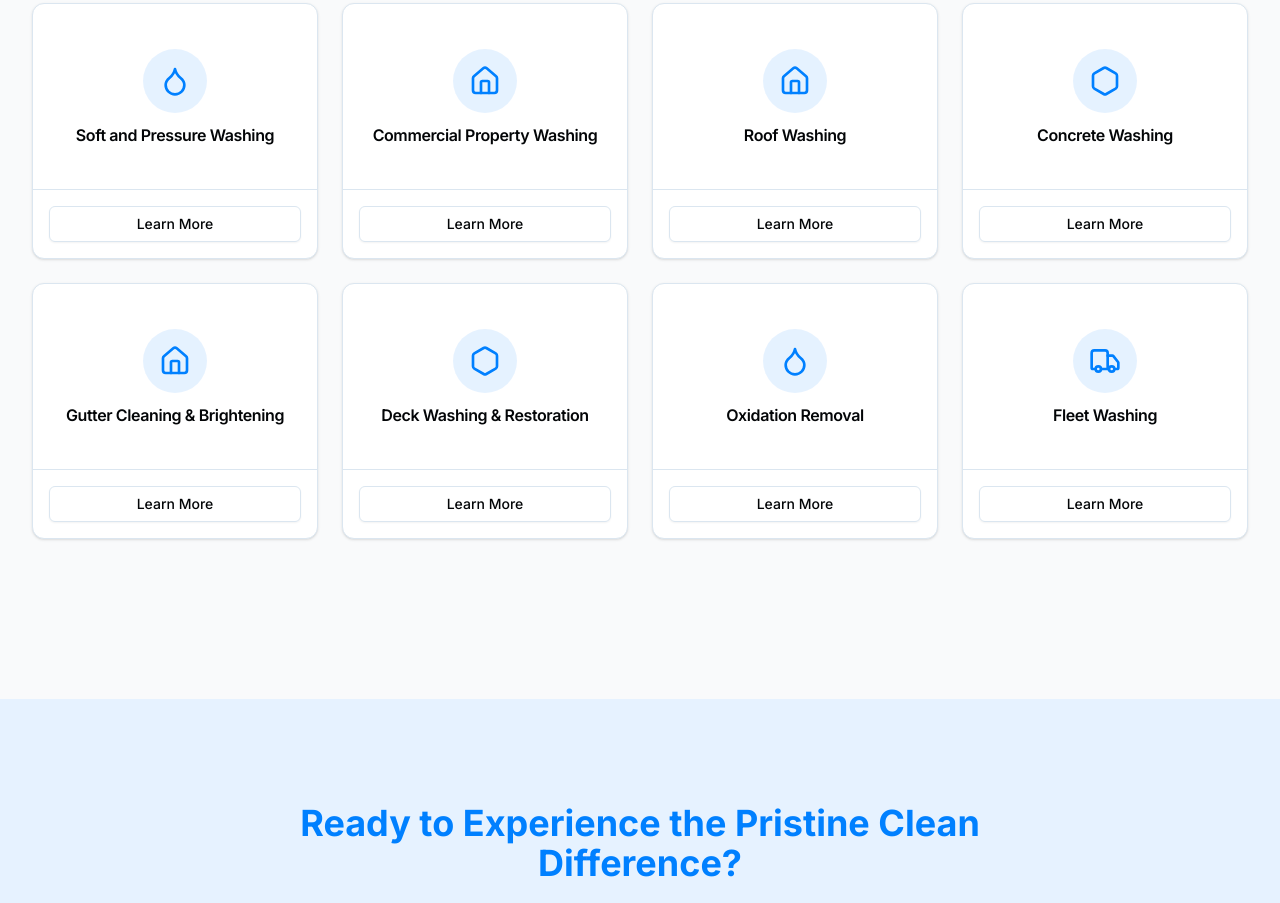
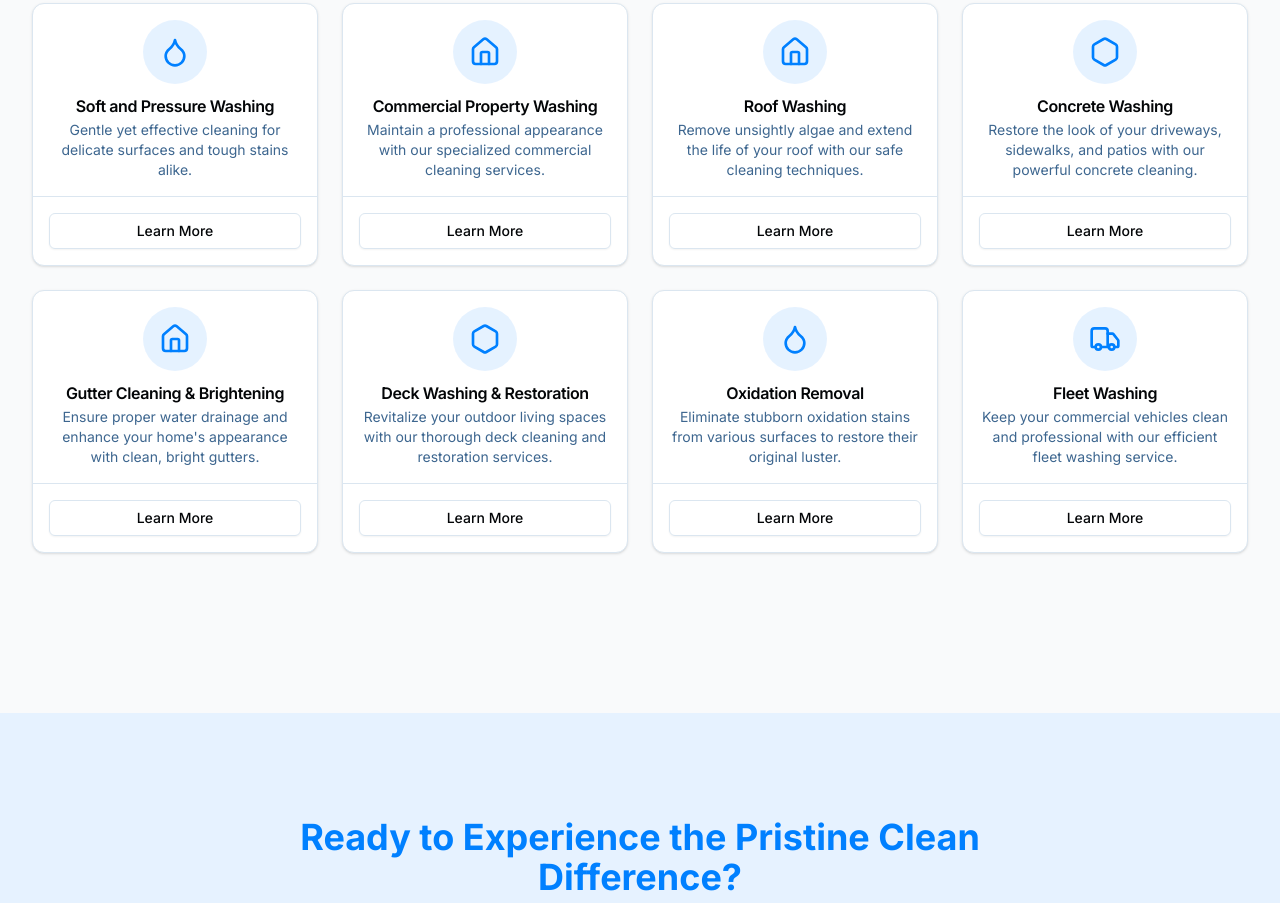
Before and after one commit to arayer143/pristine-clean-softwash, a Next.js app: page / in a window 1280 px wide. Shown: the part 2140-3043 px from the top of the page. Built offline with nearby package versions, Linux system fonts and the light colour scheme; no server answers.

Commit message:
added descriptive text to the our-services section on the home page

```diff
--- a/components/Home Page/our-services.tsx
+++ b/components/Home Page/our-services.tsx
@@ -8,14 +8,54 @@ import { Button } from "@/components/ui/button"
 import { Droplet, Home, Hexagon, Truck } from 'lucide-react'
 
 const services = [
-  { title: "Soft and Pressure Washing", icon: Droplet, href: "/services/soft-and-pressure-washing" },
-  { title: "Commercial Property Washing", icon: Home, href: "/services/commercial-properties" },
-  { title: "Roof Washing", icon: Home, href: "/services/roof-washing" },
-  { title: "Concrete Washing", icon: Hexagon, href: "/services/concrete-washing" },
-  { title: "Gutter Cleaning & Brightening", icon: Home, href: "/services/gutter-cleaning" },
-  { title: "Deck Washing & Restoration", icon: Hexagon, href: "/services/concrete-washing" },
-  { title: "Oxidation Removal", icon: Droplet, href: "/services/oxidation" },
-  { title: "Fleet Washing", icon: Truck, href: "/services/fleet-cleaning" },
+  {
+    title: "Soft and Pressure Washing",
+    icon: Droplet,
+    href: "/services/soft-and-pressure-washing",
+    description: "Gentle yet effective cleaning for delicate surfaces and tough stains alike."
+  },
+  {
+    title: "Commercial Property Washing",
+    icon: Home,
+    href: "/services/commercial-properties",
+    description: "Maintain a professional appearance with our specialized commercial cleaning services."
+  },
+  {
+    title: "Roof Washing",
+    icon: Home,
+    href: "/services/roof-washing",
+    description: "Remove unsightly algae and extend the life of your roof with our safe cleaning techniques."
+  },
+  {
+    title: "Concrete Washing",
+    icon: Hexagon,
+    href: "/services/concrete-washing",
+    description: "Restore the look of your driveways, sidewalks, and patios with our powerful concrete cleaning."
+  },
+  {
+    title: "Gutter Cleaning & Brightening",
+    icon: Home,
+    href: "/services/gutter-cleaning",
+    description: "Ensure proper water drainage and enhance your home's appearance with clean, bright gutters."
+  },
+  {
+    title: "Deck Washing & Restoration",
+    icon: Hexagon,
+    href: "/services/deck-washing",
+    description: "Revitalize your outdoor living spaces with our thorough deck cleaning and restoration services."
+  },
+  {
+    title: "Oxidation Removal",
+    icon: Droplet,
+    href: "/services/oxidation",
+    description: "Eliminate stubborn oxidation stains from various surfaces to restore their original luster."
+  },
+  {
+    title: "Fleet Washing",
+    icon: Truck,
+    href: "/services/fleet-cleaning",
+    description: "Keep your commercial vehicles clean and professional with our efficient fleet washing service."
+  },
 ]
 
 const containerVariants = {
@@ -72,7 +112,7 @@ export default function ServicesSection() {
             onHoverEnd={() => setHoveredIndex(null)}
           >
             <Card
-              className="h-64 w-full transition-all duration-300 flex flex-col items-center text-center overflow-hidden group"
+              className="h-full w-full transition-all duration-300 flex flex-col items-center text-center overflow-hidden group"
             >
               <CardHeader className="w-full border-b relative overflow-hidden p-4 flex-grow flex flex-col justify-center">
                 <motion.div
@@ -85,7 +125,8 @@ export default function ServicesSection() {
                 >
                   <service.icon className="w-8 h-8 text-primary transition-all duration-300 group-hover:scale-110" />
                 </motion.div>
-                <CardTitle className="relative z-10">{service.title}</CardTitle>
+                <CardTitle className="relative z-10 mb-2">{service.title}</CardTitle>
+                <p className="text-sm text-muted-foreground">{service.description}</p>
                 <motion.div
                   className="absolute inset-0 bg-primary/5"
                   initial={{ opacity: 0 }}
```
